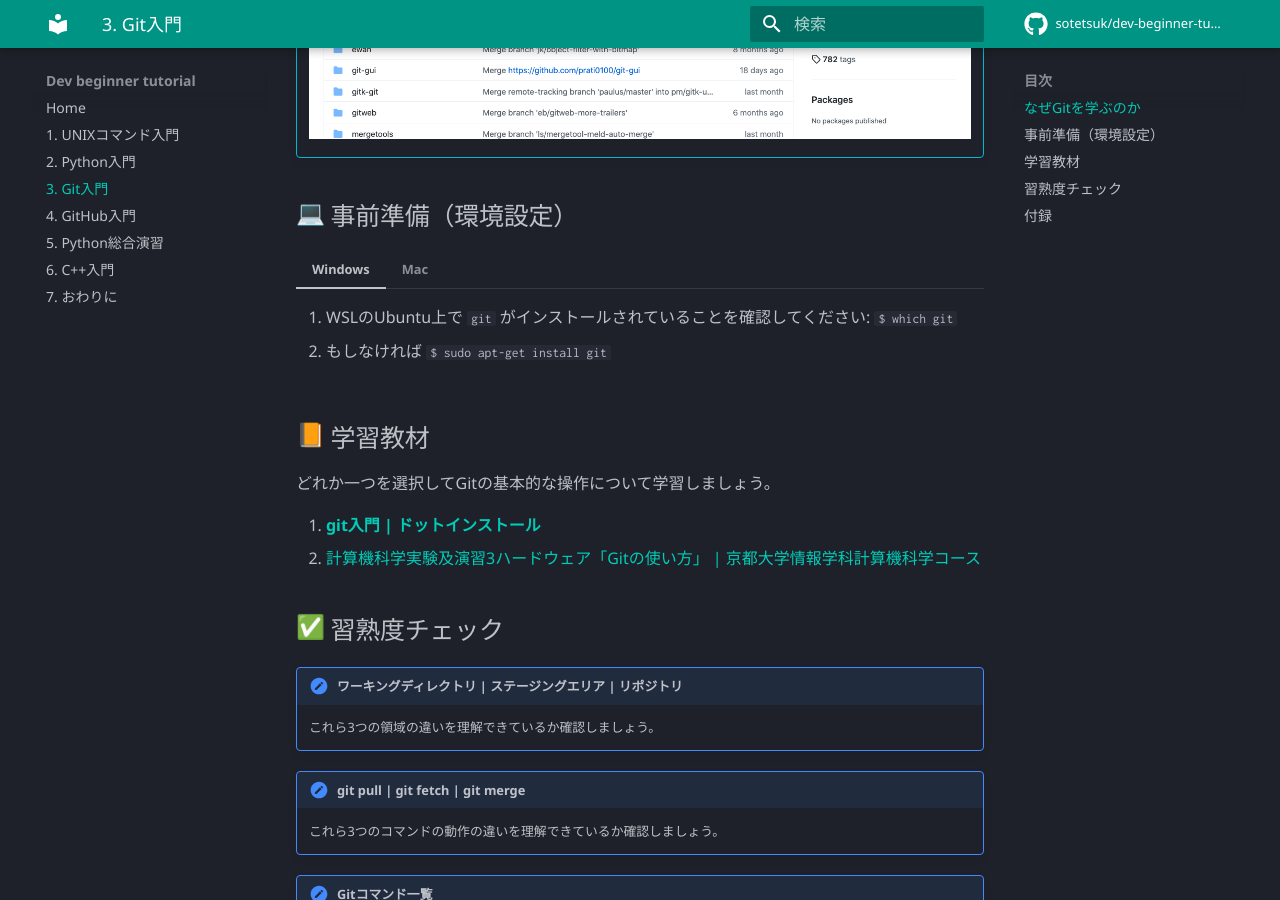
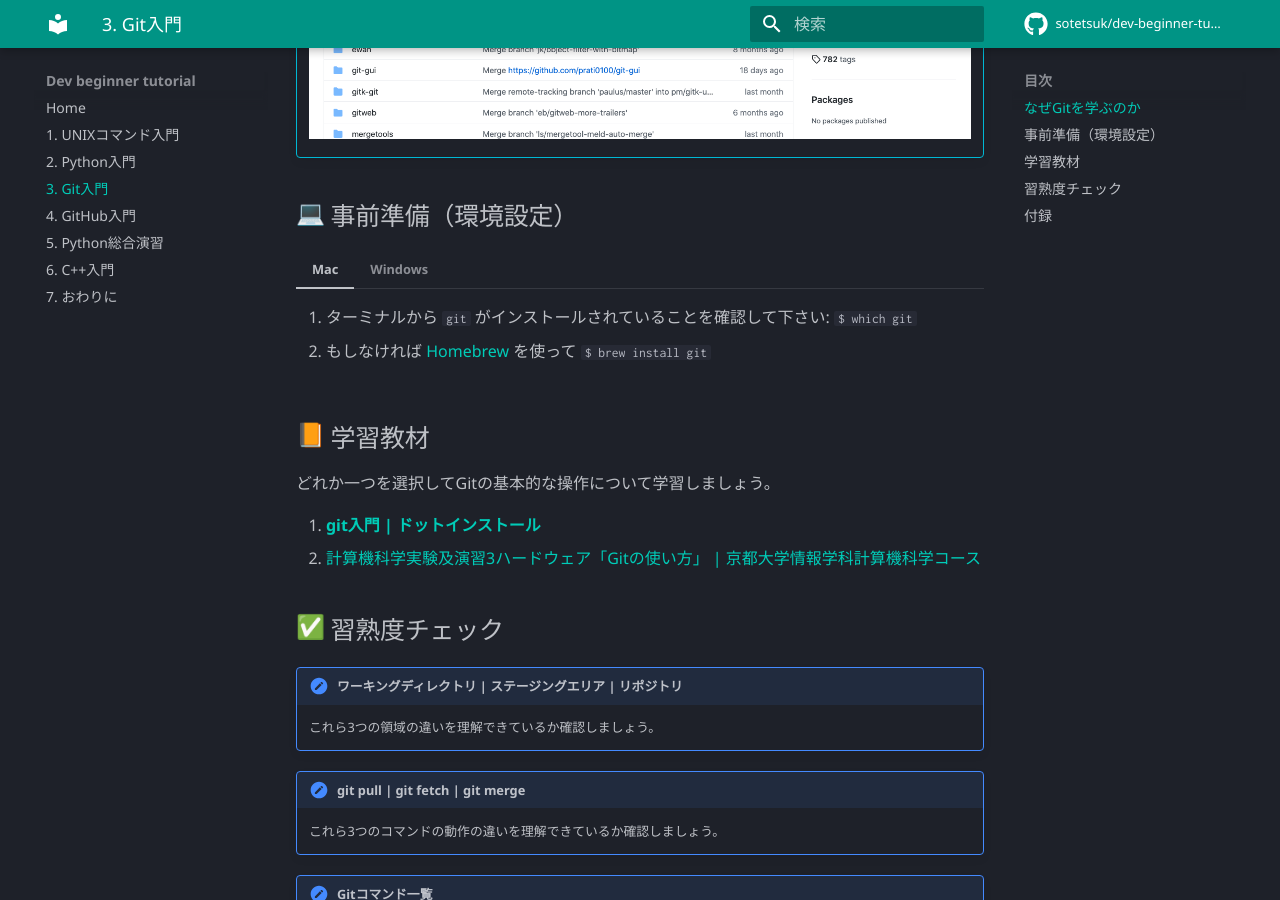
Before and after one commit to sotetsuk/dev-beginner-tutorial, an MkDocs documentation site: the page built from docs/git.md, in a window 1280 px wide and 900 px high, scrolled down 1828 px. Built offline with MkDocs 1.6.1 and Material for MkDocs 9.7.7, drawn with Linux system fonts in a browser that asks for light colours; emoji names are drawn with the system emoji font; comment, search, counter and statistics services are not loaded.

Commit message:
win <=> mac

```diff
--- a/docs/git.md
+++ b/docs/git.md
@@ -39,15 +39,15 @@ App Storeに行くと、アプリケーションのバージョンが明示さ
 
 ## :computer: 事前準備（環境設定）
 
+=== "Mac"
+
+    1. ターミナルから `git` がインストールされていることを確認して下さい: `$ which git`
+    2. もしなければ [Homebrew](https://brew.sh/) を使って `$ brew install git`
+
 === "Windows"
 
     1. WSLのUbuntu上で `git` がインストールされていることを確認してください: `$ which git`
     2. もしなければ `$ sudo apt-get install git`
-
-=== "Mac"
-
-    1. ターミナルから `git` がインストールされていることを確認して下さい: `$ which git`
-    2. もしなければ [Homebrew](https://brew.sh/) を使って `$ brew install git`
 
 ## :orange_book: 学習教材
 どれか一つを選択してGitの基本的な操作について学習しましょう。
```
